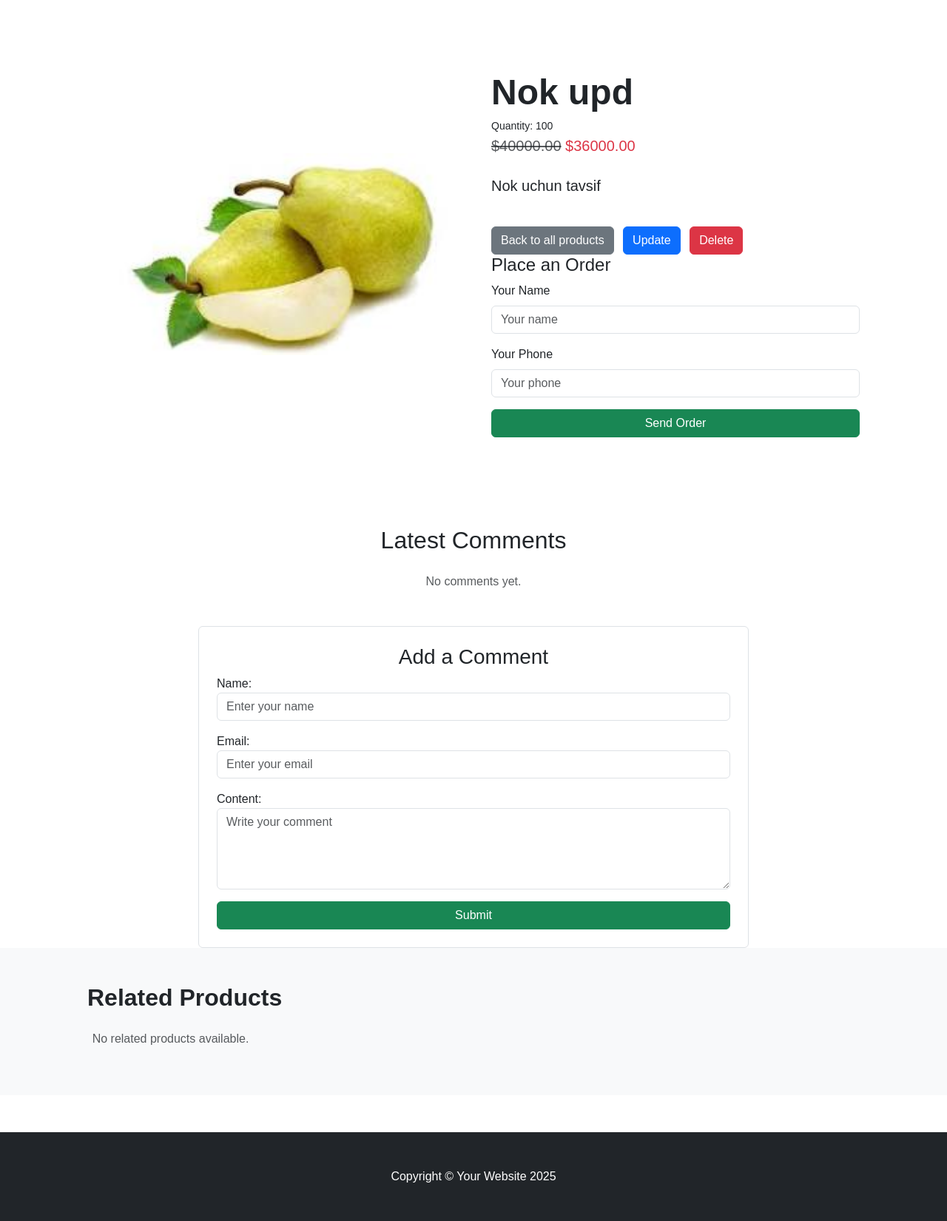
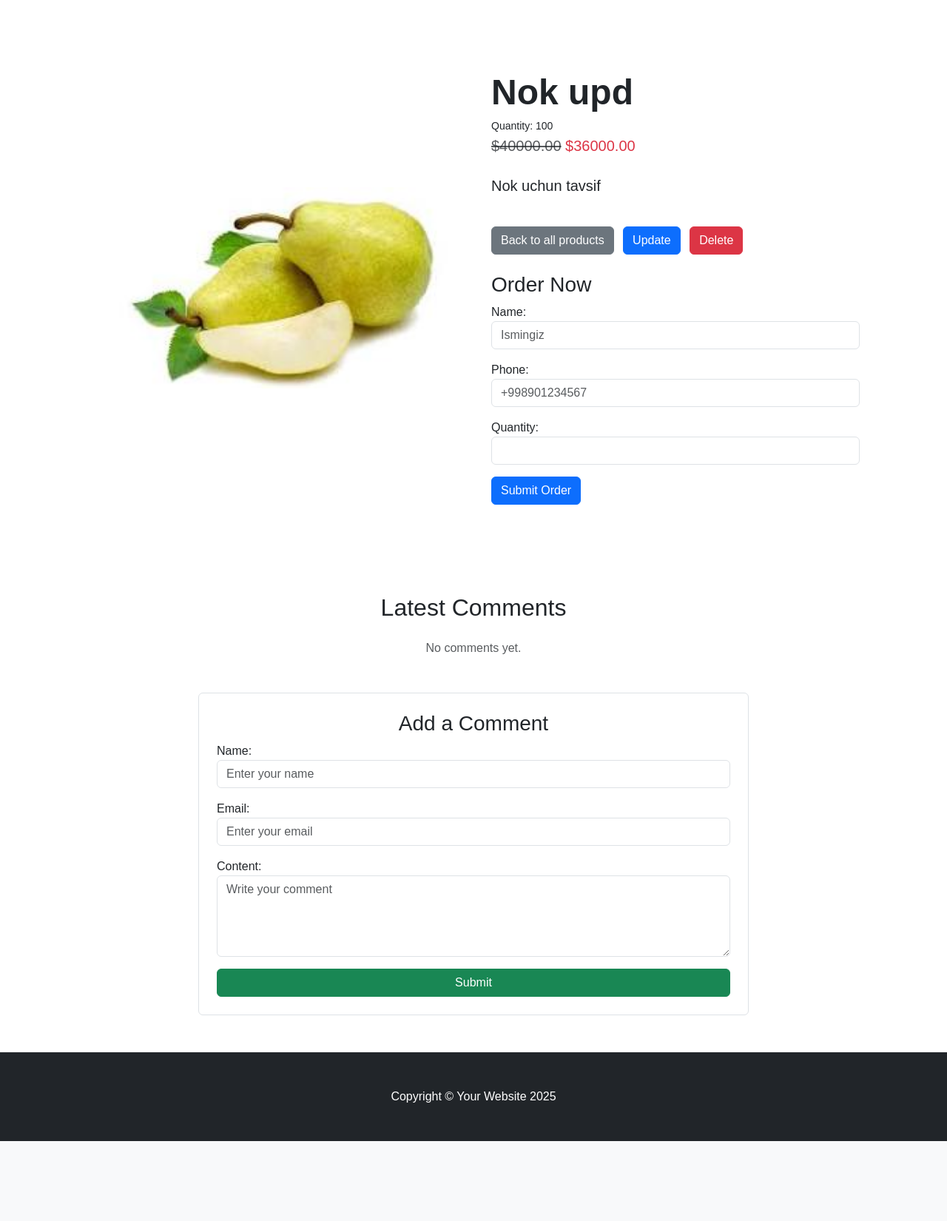
Before and after one commit to samandar-hamrayev/shop, a Django app: page /shop/product_detail/2/ in a window 1280 px wide. Shown: the part 56-1706 px from the top of the page at 74% size. After the commit the page ends 1598 px from the top, so only its background shows below. Run offline with Django 4.2, Linux system fonts and the light colour scheme; a user stored in the database is signed in; data comes from the database, SQL or seed files in the repository; both versions use the stored data as it was after the commit.

Commit message:
order berish toliq qoshildi

```diff
--- a/shop/forms.py
+++ b/shop/forms.py
@@ -1,5 +1,7 @@
 from django import forms
-from .models import Comment, Product
+from django.core.validators import MaxValueValidator
+
+from .models import Comment, Product, Order
 from django import forms
 from .models import Comment, Product
 
@@ -28,3 +30,19 @@ class ProductCreateForm(forms.ModelForm):
             'rating': forms.Select(attrs={'class': 'form-select'}),
             'quantity': forms.NumberInput(attrs={'class': 'form-control', 'placeholder': 'Quantity'}),
         }
+
+class OrderCreateForm(forms.ModelForm):
+    def __init__(self, *args, **kwargs):
+        super().__init__(*args, **kwargs)
+        if 'initial' in kwargs and 'product' in kwargs['initial']:
+            product = kwargs['initial']['product']
+            self.fields['quantity'].widget.attrs['max'] = min(product.quantity, 4)
+
+    class Meta:
+        model = Order
+        fields = ['name', 'phone', 'quantity']
+        widgets = {
+            'name': forms.TextInput(attrs={'class': 'form-control', 'placeholder': 'Ismingiz'}),
+            'phone': forms.TextInput(attrs={'class': 'form-control', 'placeholder': '+998901234567'}),
+            'quantity': forms.NumberInput(attrs={'class': 'form-control', 'min': 1}),
+        }
--- a/shop/static/shop/js/scripts.js
+++ b/shop/static/shop/js/scripts.js
@@ -1,3 +1,18 @@
 document.addEventListener("DOMContentLoaded", function () {
     console.log("Website loaded successfully!");
 });
+
+
+// Hide messages after 5 seconds
+document.addEventListener('DOMContentLoaded', function() {
+    const messageContainer = document.getElementById('message-container');
+    if (messageContainer) {
+        setTimeout(function() {
+            messageContainer.style.transition = 'opacity 0.5s';
+            messageContainer.style.opacity = '0';
+            setTimeout(function() {
+                messageContainer.remove();
+            }, 500); // Remove after fade-out animation
+        }, 5000); // 5 seconds delay
+    }
+});
--- a/shop/templates/shop/product_detail.html
+++ b/shop/templates/shop/product_detail.html
@@ -1,3 +1,4 @@
+{% load math_filters %}
 {% load static %}
 
 <!DOCTYPE html>
@@ -8,11 +9,8 @@
     <meta name="description" content="{{ product.description }}"/>
     <meta name="author" content="Your Brand"/>
     <title>{{ product.name }} - Shop</title>
-    <!-- Favicon -->
     <link rel="icon" type="image/x-icon" href="{% static 'shop/assets/logo.png' %}"/>
-    <!-- Bootstrap icons -->
     <link href="https://cdn.jsdelivr.net/npm/bootstrap@5.3.0/dist/css/bootstrap.min.css" rel="stylesheet"/>
-    <!-- Core theme CSS -->
     <link href="{% static 'shop/css/styles.css' %}" rel="stylesheet"/>
 </head>
 <body>
@@ -24,6 +22,15 @@
                 aria-controls="navbarSupportedContent" aria-expanded="false" aria-label="Toggle navigation">
             <span class="navbar-toggler-icon"></span>
         </button>
+        {% if messages %}
+            <div id="message-container">
+                {% for message in messages %}
+                    <div class="alert alert-{% if message.tags == 'error' %}danger{% else %}success{% endif %}" role="alert">
+                        {{ message }}
+                    </div>
+                {% endfor %}
+            </div>
+        {% endif %}
         <div class="collapse navbar-collapse" id="navbarSupportedContent">
             <ul class="navbar-nav me-auto mb-2 mb-lg-0 ms-lg-4">
                 <li class="nav-item"><a class="nav-link active" href="{% url 'index' %}">Home</a></li>
@@ -39,8 +46,8 @@
                     </ul>
                 </li>
             </ul>
-            <form class="d-flex">
-                <input type="text" name='q' class="form-control me-2" placeholder="Search...">
+            <form class="d-flex" method="get" action="{% url 'product_detail' product.id %}">
+                <input type="text" name="q" class="form-control me-2" placeholder="Search..." value="{{ request.GET.q }}">
                 <button class="btn btn-outline-dark" type="submit">
                     <i class="bi-search"></i>
                 </button>
@@ -77,16 +84,13 @@
                     <a href="{% url 'index' %}" class="btn btn-secondary me-2">
                         <i class="bi bi-arrow-left"></i> Back to all products
                     </a>
-
                     {% if user.is_authenticated and user.is_superuser %}
                         <a href="{% url 'product_update' product.id %}" class="btn btn-primary me-2">
                             <i class="bi bi-pencil-square"></i> Update
                         </a>
-
                         <button type="button" class="btn btn-danger" data-bs-toggle="modal" data-bs-target="#deleteModal">
                             Delete
                         </button>
-                        <!-- Delete Confirmation Modal -->
                         <div class="modal fade" id="deleteModal" tabindex="-1" aria-labelledby="deleteModalLabel" aria-hidden="true">
                             <div class="modal-dialog">
                                 <div class="modal-content">
@@ -95,7 +99,7 @@
                                         <button type="button" class="btn-close" data-bs-dismiss="modal" aria-label="Close"></button>
                                     </div>
                                     <div class="modal-body">
-                                            Are you sure you want to delete <strong>{{ product.title }}</strong>?
+                                        Are you sure you want to delete <strong>{{ product.name }}</strong>?
                                     </div>
                                     <div class="modal-footer">
                                         <button type="button" class="btn btn-secondary" data-bs-dismiss="modal">Cancel</button>
@@ -109,20 +113,41 @@
                         </div>
                     {% endif %}
                 </div>
-
-                <h4>Place an Order</h4>
-                <form method="POST">
+                <h3 class="mt-4">Order Now</h3>
+                <form method="post" action="{% url 'create_order' product.id %}">
                     {% csrf_token %}
-                    <div class="mb-3">
-                        <label class="form-label">Your Name</label>
-                        <input type="text" class="form-control" name="name" placeholder="Your name" required>
+                    {{ order_form.as_p }}
+                    <button type="submit" class="btn btn-primary">Submit Order</button>
+                </form>
+                {% if show_confirmation %}
+                    <div class="modal fade show" id="confirmModal" tabindex="-1" style="display: block;" aria-modal="true" role="dialog">
+                        <div class="modal-dialog">
+                            <div class="modal-content">
+                                <div class="modal-header">
+                                    <h5 class="modal-title">Order Confirmation</h5>
+                                    <button type="button" class="btn-close" data-bs-dismiss="modal" onclick="window.location.href='{% url 'product_detail' product.id %}'"></button>
                                 </div>
-                    <div class="mb-3">
-                        <label class="form-label">Your Phone</label>
-                        <input type="tel" class="form-control" name="phone" placeholder="Your phone" required>
+                                <div class="modal-body">
+                                    <p><strong>{{ order_data.name }}</strong>, you are ordering
+                                    {{ order_data.quantity }} units of {{ product.name }}.</p>
+                                    <p>Total: {{ product.discounted_price|floatformat:2|multiply:order_data.quantity }} UZS</p>
+                                    <p>Do you confirm?</p>
                                 </div>
-                    <button type="submit" class="btn btn-success w-100">Send Order</button>
+                                <div class="modal-footer">
+                                    <button type="button" class="btn btn-secondary" onclick="window.location.href='{% url 'product_detail' product.id %}'">No</button>
+                                    <form method="post" action="{% url 'create_order' product.id %}">
+                                        {% csrf_token %}
+                                        <input type="hidden" name="name" value="{{ order_data.name }}">
+                                        <input type="hidden" name="phone" value="{{ order_data.phone }}">
+                                        <input type="hidden" name="quantity" value="{{ order_data.quantity }}">
+                                        <input type="hidden" name="confirm_order" value="true">
+                                        <button type="submit" class="btn btn-primary">Yes</button>
                                     </form>
+                                </div>
+                            </div>
+                        </div>
+                    </div>
+                {% endif %}
             </div>
         </div>
     </div>
@@ -141,13 +166,12 @@
     {% empty %}
         <p class="text-center text-muted">No comments yet.</p>
     {% endfor %}
-
-    <!-- Add Comment -->
     <div class="col-md-8 offset-md-2 mt-5">
         <div class="p-4 border rounded">
             <h3 class="text-center">Add a Comment</h3>
             <form method="POST">
                 {% csrf_token %}
+                <input type="hidden" name="comment_submit" value="true">
                 {{ form.as_p }}
                 <button type="submit" class="btn btn-success w-100">Submit</button>
             </form>
@@ -155,50 +179,29 @@
     </div>
 </div>
 
-<!-- Related Products -->
-<section class="py-5 bg-light">
-    <div class="container px-4 px-lg-5">
-        <h2 class="fw-bolder mb-4">Related Products</h2>
-        <div class="row gx-4 gx-lg-5 row-cols-2 row-cols-md-3 row-cols-xl-4">
-            {% for related_product in related_products %}
-                <div class="col mb-5">
-                    <div class="card h-100">
-                        <img class="card-img-top" src="{{ related_product.image.url }}" alt="{{ related_product.name }}"/>
-                        <div class="card-body text-center">
-                            <h5 class="fw-bolder">{{ related_product.name }}</h5>
-                            <p>
-                                {% if related_product.discount %}
-                                    <span class="text-muted text-decoration-line-through">${{ related_product.price }}</span>
-                                    <span class="text-danger">${{ related_product.discounted_price }}</span>
-                                {% else %}
-                                    ${{ related_product.price }}
-                                {% endif %}
-                            </p>
-                        </div>
-                        <div class="card-footer text-center bg-transparent">
-                            <a class="btn btn-outline-dark" href="{% url 'product_detail' related_product.id %}">
-                                View Product
-                            </a>
-                        </div>
-                    </div>
-                </div>
-            {% empty %}
-                <p class="text-center text-muted">No related products available.</p>
-            {% endfor %}
-        </div>
-    </div>
-</section>
-
 <!-- Footer -->
 <footer class="py-5 bg-dark text-white text-center">
     <div class="container">
-        <p class="m-0">Copyright &copy; Your Website 2025</p>
+        <p class="m-0">Copyright © Your Website 2025</p>
     </div>
 </footer>
 
-<!-- Bootstrap core JS -->
 <script src="https://cdn.jsdelivr.net/npm/bootstrap@5.2.3/dist/js/bootstrap.bundle.min.js"></script>
-<!-- Core theme JS -->
 <script src="{% static 'shop/js/scripts.js' %}"></script>
+<script>
+    // Hide messages after 5 seconds
+    document.addEventListener('DOMContentLoaded', function() {
+        const messageContainer = document.getElementById('message-container');
+        if (messageContainer) {
+            setTimeout(function() {
+                messageContainer.style.transition = 'opacity 0.5s';
+                messageContainer.style.opacity = '0';
+                setTimeout(function() {
+                    messageContainer.remove();
+                }, 500); // Remove after fade-out animation
+            }, 5000); // 5 seconds delay
+        }
+    });
+</script>
 </body>
 </html>
--- a/shop/urls.py
+++ b/shop/urls.py
@@ -6,6 +6,7 @@ from .views import (
     product_create,
     product_update,
     product_delete,
+    create_order
 )
 
 urlpatterns = [
@@ -13,6 +14,7 @@ urlpatterns = [
     path('product_detail/<int:id>/', product_detail, name='product_detail'),
     path('product_detail/<int:id>/update', product_update, name='product_update'),
     path('product_detail/<int:id>/delete', product_delete, name='product_delete'),
+    path('product/<int:id>/order/', create_order, name='create_order'),
     path('category/<int:id>/', products_by_category, name='category_products'),
     path('product-create/', product_create, name='product_create')
 ]
--- a/shop/views.py
+++ b/shop/views.py
@@ -1,8 +1,9 @@
+from django.contrib import messages
 from django.contrib.auth.decorators import user_passes_test
 from django.shortcuts import render, redirect, get_object_or_404
 from django.db.models import Q
 
-from .forms import CommentCreateForm, ProductCreateForm
+from .forms import CommentCreateForm, ProductCreateForm, OrderCreateForm
 from .models import Product, Category
 
 
@@ -21,10 +22,14 @@ def product_detail(request, id):
         products = Product.objects.filter(Q(name__icontains=query) | Q(description__icontains=query))
         categories = Category.objects.all().order_by('-updated_at')
         return render(request, 'shop/home.html', context={'products': products, 'categories': categories})
+
     product = Product.objects.filter(id=id).first()
+    if not product:
+        return redirect('index')
+
     comments = product.comments.all()
 
-    if request.method == "POST":
+    if request.method == "POST" and 'comment_submit' in request.POST:
         form = CommentCreateForm(request.POST)
         if form.is_valid():
             comment = form.save(commit=False)
@@ -33,7 +38,14 @@ def product_detail(request, id):
             return redirect('product_detail', id=product.id)
     else:
         form = CommentCreateForm()
-    return render(request, 'shop/product_detail.html', {'product': product, 'comments': comments, 'form': form})
+
+    order_form = OrderCreateForm(initial={'product': product})
+    return render(request, 'shop/product_detail.html', {
+        'product': product,
+        'comments': comments,
+        'form': form,
+        'order_form': order_form,
+    })
 
 
 def products_by_category(request, id):
@@ -75,3 +87,43 @@ def product_delete(request, id):
         product.delete()
         return redirect('index')
     return redirect('product_detail', id)
+
+
+def create_order(request, id):
+    product = Product.objects.get(id=id)
+
+    if request.method == 'POST':
+        form = OrderCreateForm(request.POST, initial={'product': product})
+        if form.is_valid():
+            order_quantity = form.cleaned_data['quantity']
+
+            if 'confirm_order' in request.POST:
+                order = form.save(commit=False)
+                order.product = product
+                if order_quantity > product.quantity:
+                    messages.error(request, f"Sorry, only {product.quantity} items are available!")
+                else:
+                    order.save()
+                    product.quantity -= order_quantity
+                    product.save()
+                    messages.success(request, f"{order_quantity} {product.name} successfully ordered!")
+                return redirect('product_detail', id=product.id)
+
+            return render(request, 'shop/product_detail.html', {
+                'product': product,
+                'comments': product.comments.all(),
+                'form': form,
+                'comment_form': CommentCreateForm(),
+                'order_data': form.cleaned_data,
+                'show_confirmation': True,
+            })
+        else:
+            messages.error(request, "There’s an error in the order form! Please check the following:")
+            return render(request, 'shop/product_detail.html', {
+                'product': product,
+                'comments': product.comments.all(),
+                'form': form,
+                'comment_form': CommentCreateForm(),
+            })
+
+    return redirect('product_detail', id=product.id)
```
Also changed, not shown: shop/admin.py (+20 -3 lines), shop/models.py (+16 -0 lines), shop/templatetags/math_filters.py (added, +10 -0 lines), db.sqlite3, shop/migrations/0003_order.py (added), shop/migrations/0004_alter_order_quantity.py (added), shop/templatetags/__init__.py (added). Lines whose indentation alone changed are shown as unchanged.
